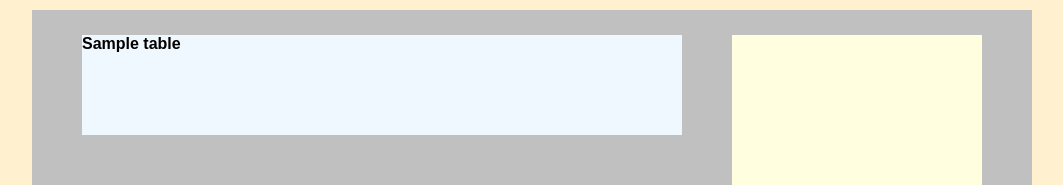
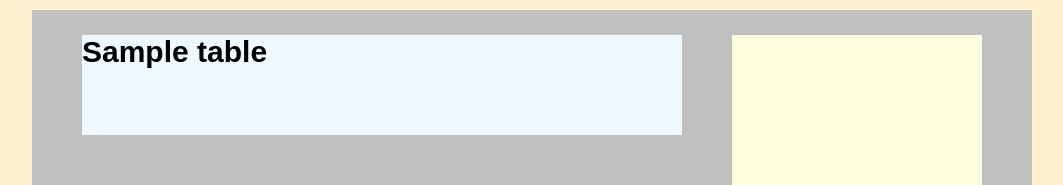
Before and after one commit to akira625/cTeam, a PHP site: page /view_spot.php in a window 1280 px wide. Shown: the part 60-245 px from the top of the page, without its empty margins (128-1191 px from the left). Run offline with PHP 8.4, Linux system fonts and the light colour scheme; tables that the repository leaves empty or names only in its code hold one stand-in row (values such as "Sample post"); some libraries are stand-ins or nearby versions.

Commit message:
station_nameとspot_nameのCSSを編集

```diff
--- a/view_spot.css
+++ b/view_spot.css
@@ -1,3 +1,9 @@
+.station_name {
+    font-size: 30px;
+}
+.spot_name {
+    font-size: 20px;
+}
 #main {
     width: 1000px;
     height: 700px;
```
